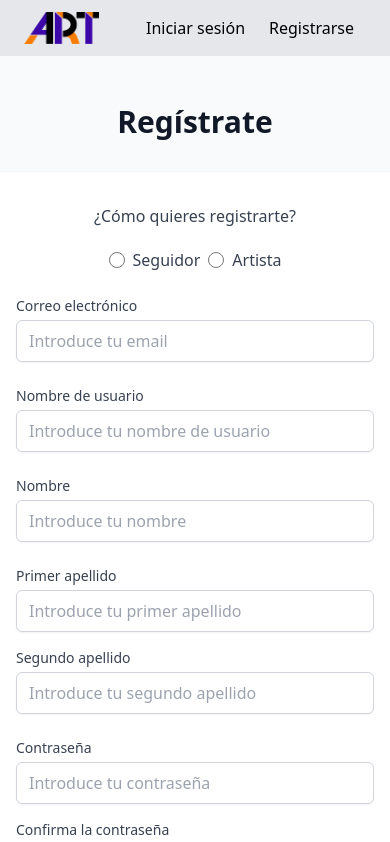
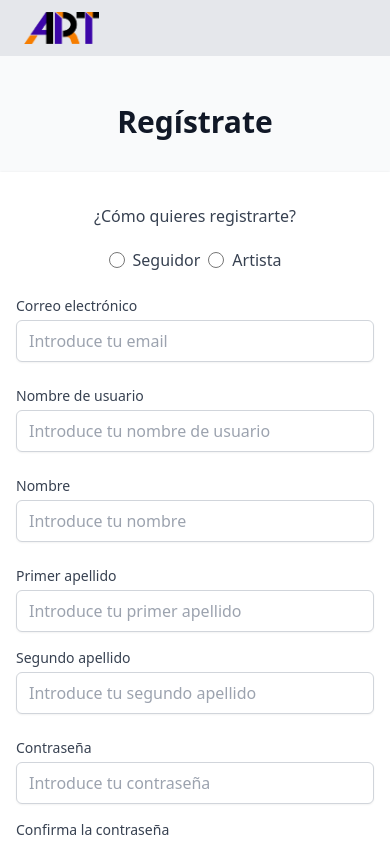
Before and after one commit to nuriadev/Artist4All, an Angular app in the folder artist4all_angular/: page /register in a window 390 px wide. Shown: the top 842 px of the page. Built offline with nearby package versions, Linux system fonts and the light colour scheme.

Commit message:
User logo on navbar not responsive

```diff
--- a/artist4all_angular/src/app/app.component.html
+++ b/artist4all_angular/src/app/app.component.html
@@ -8,15 +8,19 @@
     </ul>
 
     <ul class="flex items-center">
-        <li>
-            <a routerLink="/login" *ngIf="!isAuthenticated()" class="p-3 hover:text-purple-600">Iniciar sesión</a>
-        </li>
-        <li>
-            <a routerLink="/register" *ngIf="!isAuthenticated()" class="p-3 hover:text-purple-600">Registrarse</a>
-        </li>
-        <li>
-          <button routerLink="" (click)="logout()" *ngIf="isAuthenticated()" class="p-3 hover:text-purple-600">Cerrar sesión</button>
-        </li>
+      <div class="ml-3 relative" *ngIf="isAuthenticated()">
+        <div>
+          <button class="bg-gray-800 flex text-sm rounded-full focus:outline-none focus:ring-2 focus:ring-offset-2 focus:ring-offset-gray-800 focus:ring-white" id="user-menu" aria-haspopup="true">
+            <span class="sr-only">Open user menu</span>
+            <img class="h-8 w-8 rounded-full" src="../assets/img/imgUnknown.png" alt="">
+          </button>
+        </div>
+        <div class="origin-top-right absolute right-0 mt-2 w-48 rounded-md shadow-lg py-1 bg-white ring-1 ring-black ring-opacity-5 hidden" role="menu" aria-orientation="vertical" aria-labelledby="user-menu">
+          <a routerLink="" class="block px-4 py-2 text-sm text-gray-700 hover:bg-gray-100" role="menuitem">Mi perfil</a>
+          <a routerLink="" class="block px-4 py-2 text-sm text-gray-700 hover:bg-gray-100" role="menuitem">Configuracion</a>
+          <a routerLink="" class="block px-4 py-2 text-sm text-gray-700 hover:bg-gray-100" role="menuitem" (click)="logout()">Cerrar sesión</a>
+        </div>
+      </div>
     </ul>
   </nav>
 </div>
```
Also changed, not shown: artist4all_angular/src/assets/img/imgUnknown.png (added).
